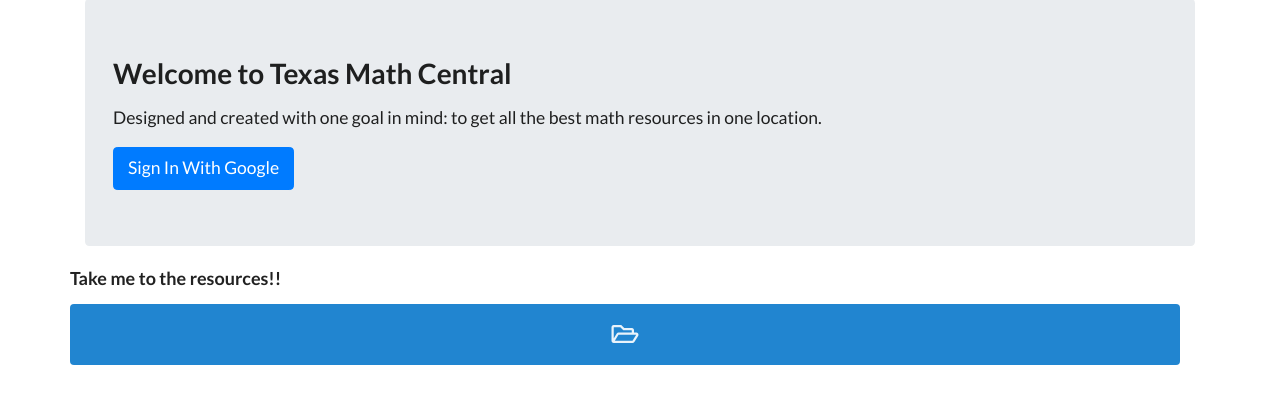
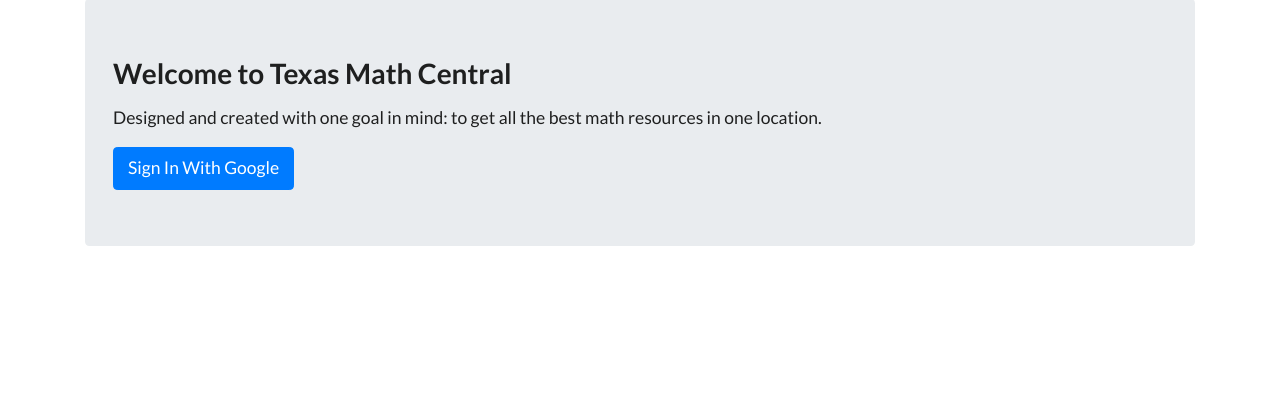
Before and after one commit to mouten57/texas-math-central-ejs, a Node server app: page / in a window 1280 px wide. Shown: the part 75-479 px from the top of the page. Run offline with Node 20, Linux system fonts and the light colour scheme; some libraries are stand-ins or nearby versions.

Commit message:
display resource button for logged in user only

```diff
--- a/src/views/static/index.ejs
+++ b/src/views/static/index.ejs
@@ -26,18 +26,16 @@
       </header>
 
       <!-- Page Features -->
-      <section class="row text-center" style="width: 100%">
-        <h3>Take me to the resources!!</h3>
-        <a href="/units/" style="width: 100%;">
-          <button
-            style="display: inline-block;"
-            class="massive fluid ui blue icon button"
-            href="/units"
-          >
+      <% if (currentUser) { %>
+      <section>
+        <h3 class="display-5">Take me to the resources!!</h3>
+        <a href="/units/">
+          <button class="massive fluid ui blue icon button" href="/units">
             <i class="folder open outline icon"></i>
           </button>
         </a>
       </section>
+      <% } %>
       <!-- /.row -->
     </main>
     <!-- /.container -->
```
